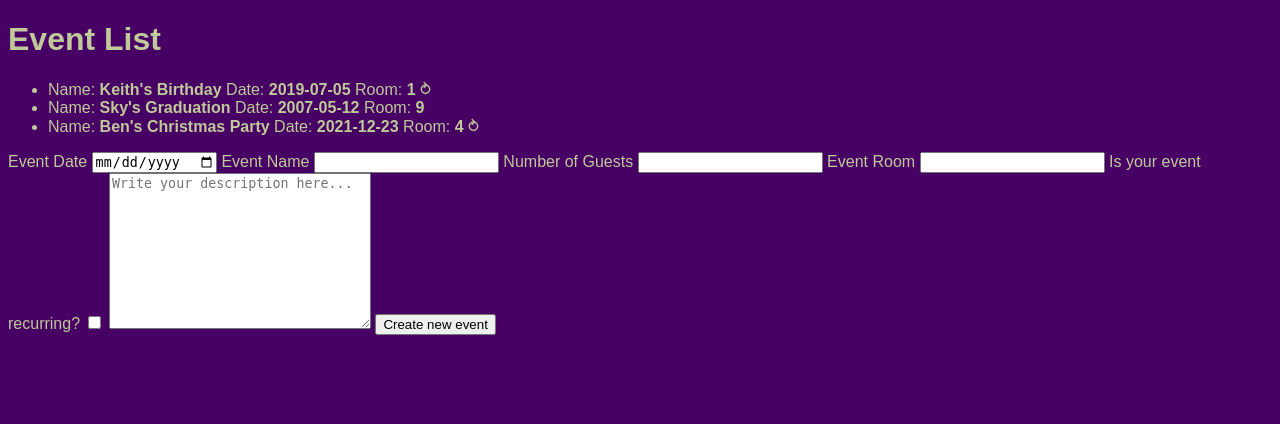
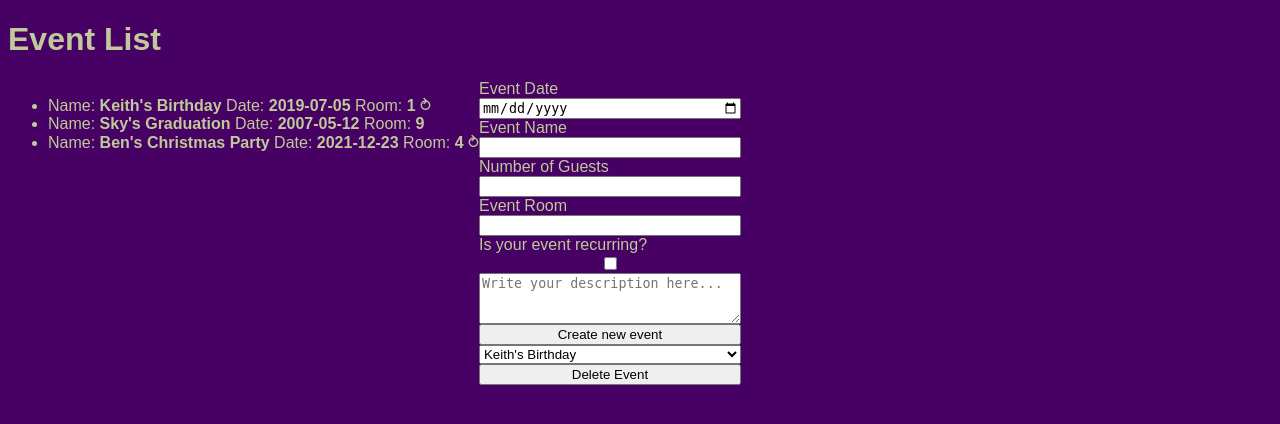
Before and after one commit to IronsideF/flask_templates_lab, a Flask app: page /events in a window 1280 px wide. Shown: the part 34-458 px from the top of the page. Run offline with Flask 2, Linux system fonts and the light colour scheme.

Commit message:
css styled and advanced extensions complete

```diff
--- a/controllers/controller.py
+++ b/controllers/controller.py
@@ -24,3 +24,9 @@ def add_event():
     new_event = Event(date, name, guest_num, room, desc, recur)
     add_new_event(new_event)
     return redirect('/events')
+
+@app.route('/events/delete', methods=['POST'])
+def delete_event():
+    name = request.form['name']
+    remove_event(name)
+    return redirect('/events')
--- a/models/event_list.py
+++ b/models/event_list.py
@@ -8,3 +8,11 @@ event_list = [event_1, event_2, event_3]
 
 def add_new_event(event):
     event_list.append(event)
+
+def find_event_by_name(name):
+    for event in event_list:
+        if event.name == name:
+            return event
+
+def remove_event(name):
+    event_list.remove(find_event_by_name(name))
--- a/static/style.css
+++ b/static/style.css
@@ -24,12 +24,14 @@ a {
 
 .wrapper {
     display: flex;
+    flex-wrap: 0;
 }
 
 .wrapper ul {
     display: flex;
+    flex-direction: column;
 }
 
-.wrapper form {
+.input-form form {
     display:flex;
-}
+    flex-direction: column;}
--- a/templates/index.html
+++ b/templates/index.html
@@ -1,6 +1,6 @@
 {% extends 'base.html' %} {% block content %}
 <h1>{{title}}</h1>
-<div class="'wrapper">
+<div class="wrapper">
     <ul>
         {% for event in all_events %}
             <li>
@@ -13,8 +13,9 @@
             </li>
         {% endfor %}
     </ul>
-    <div>
-    <form action="/events" method="post">
+    <div class="forms">
+    <div class="input-form">
+        <form action="/events" method="post">
         <label for="input-date">Event Date</label>
         <input type="date" name="date" id="input-date">
         <label for="input-name">Event Name</label>
@@ -25,9 +26,21 @@
         <input type="text" name="room" id="input-room">
         <label for="input-recur">Is your event recurring?</label>
         <input type="checkbox" name="recur" id="input-recur">
-        <textarea name="desc" id="input-desc" cols="30" rows="10" placeholder="Write your description here..."></textarea>
+        <textarea name="desc" id="input-desc" cols="30" rows="3" placeholder="Write your description here..."></textarea>
         <input type="submit" value="Create new event">
-    </form>
+        </form>
+    </div>
+    <div class="input-form">
+        <form action="/events/delete" method='post'>
+        <select name="name" id="select-name">
+            {% for event in all_events %}
+                <option value="{{event.name}}">{{ event.name }}</option>
+            {% endfor %}
+        </select>
+        <input type="submit" value="Delete Event">
+        </form>
+
+    </div>
     </div>
 </div>
 {% endblock %}
```
